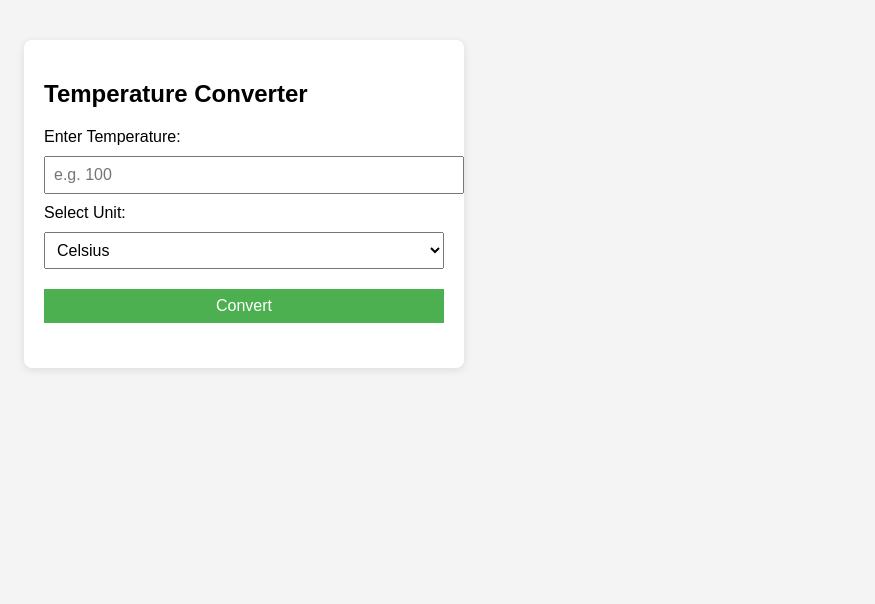
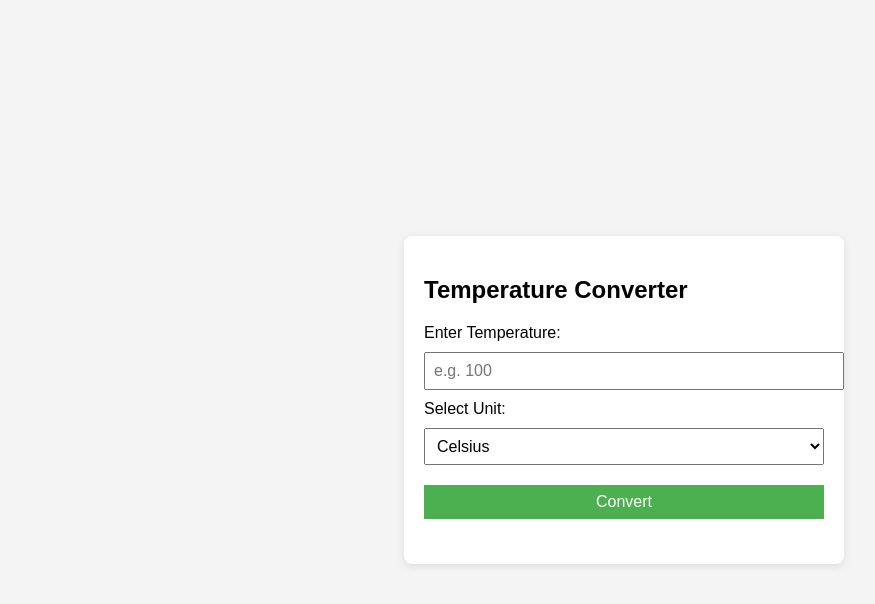
Before and after one commit to RaisAhamed-RA24/Temperature-Converter, a plain HTML site: page index.html in a window 1280 px wide. Shown: the whole page, without its empty margins (16-891 px from the left). Drawn offline with Linux system fonts and the light colour scheme.

Commit message:
aligned the box

```diff
--- a/index.html
+++ b/index.html
@@ -7,7 +7,11 @@
     <style>
     body {
       font-family: Arial, sans-serif;
-      margin: 40px;
+      margin: 0;
+      height:100vh;
+      display:flex;
+      justify-content: center;
+      align-items: center;
       background: #f4f4f4;
     }
     .converter {
@@ -15,6 +19,7 @@
       padding: 20px;
       border-radius: 8px;
       max-width: 400px;
+      width:100%;
       box-shadow: 0 2px 8px rgba(0,0,0,0.1);
     }
     input, select, button {
```
